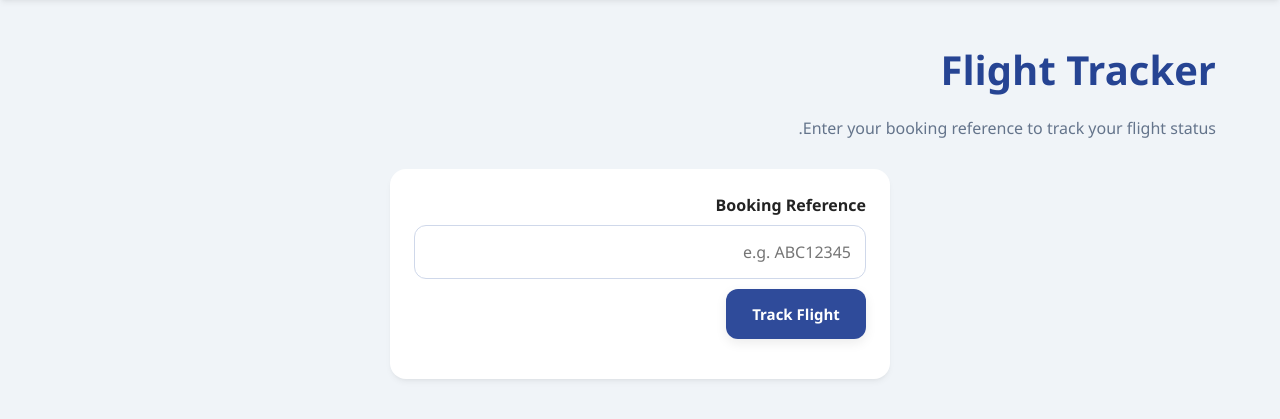
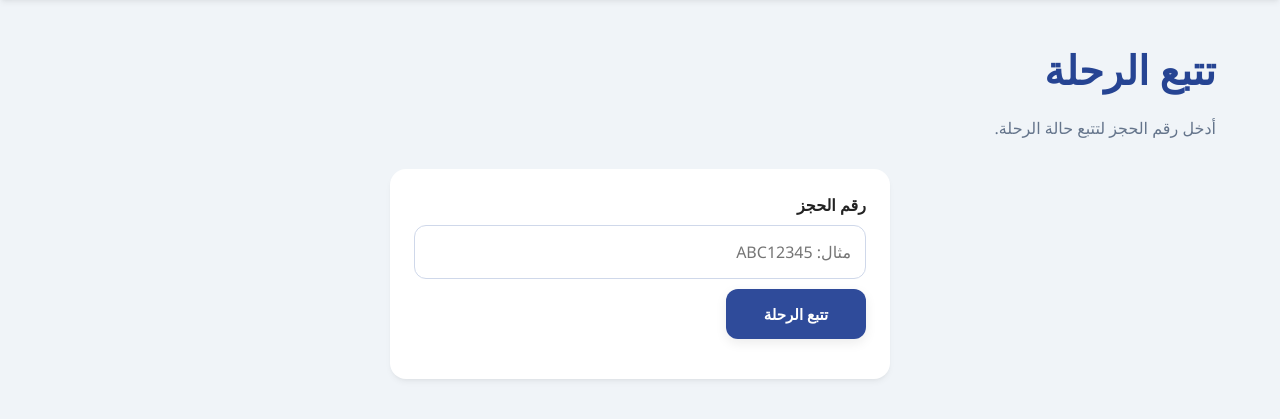
Before and after one commit to n-lovess/2850project, a Flask app: page /track in a window 1280 px wide. Shown: the part 98-517 px from the top of the page. Run offline with Flask 3, Linux system fonts and the light colour scheme; a user stored in the database is signed in; data that the repository does not hold is empty; parts of the project's set-up code (start-up, migrations or seed data) failed here and were passed over.

Commit message:
Translate flight tracker page

```diff
--- a/app.py
+++ b/app.py
@@ -290,6 +290,20 @@ translations = {
 "view_linked_flight": "View linked flight booking",
 "view_all_bookings": "View All My Bookings",
 "back_home": "Back to Home",
+
+"flight_tracker_title": "Flight Tracker",
+"flight_tracker": "Flight Tracker",
+"enter_reference": "Enter your booking reference to track your flight status.",
+"example_reference": "e.g. ABC12345",
+"track_flight": "Track Flight",
+"no_booking_found": "No booking found with that reference. Please check and try again.",
+"flight_date": "Flight Date",
+"departure": "Departure",
+"arrival": "Arrival",
+"airline": "Airline",
+"flight_cancelled": "Flight Cancelled",
+"flight_delayed": "Flight Delayed — check back for updates",
+"current_status": "Current Status",
     },
 
     "fr": {
@@ -603,6 +617,20 @@ translations = {
 "view_linked_flight": "Voir la réservation du vol",
 "view_all_bookings": "Voir toutes mes réservations",
 "back_home": "Retour à l'accueil",
+
+"flight_tracker_title": "Suivi de vol",
+"flight_tracker": "Suivi de vol",
+"enter_reference": "Entrez votre référence de réservation pour suivre votre vol.",
+"example_reference": "ex: ABC12345",
+"track_flight": "Suivre le vol",
+"no_booking_found": "Aucune réservation trouvée avec cette référence.",
+"flight_date": "Date du vol",
+"departure": "Départ",
+"arrival": "Arrivée",
+"airline": "Compagnie aérienne",
+"flight_cancelled": "Vol annulé",
+"flight_delayed": "Vol retardé — veuillez vérifier plus tard",
+"current_status": "Statut actuel",
 },
 
     "ar": {
@@ -916,6 +944,20 @@ translations = {
 "view_linked_flight": "عرض حجز الرحلة",
 "view_all_bookings": "عرض جميع حجوزاتي",
 "back_home": "العودة إلى الصفحة الرئيسية",
+
+"flight_tracker_title": "تتبع الرحلة",
+"flight_tracker": "تتبع الرحلة",
+"enter_reference": "أدخل رقم الحجز لتتبع حالة الرحلة.",
+"example_reference": "مثال: ABC12345",
+"track_flight": "تتبع الرحلة",
+"no_booking_found": "لم يتم العثور على حجز بهذا الرقم.",
+"flight_date": "تاريخ الرحلة",
+"departure": "المغادرة",
+"arrival": "الوصول",
+"airline": "شركة الطيران",
+"flight_cancelled": "تم إلغاء الرحلة",
+"flight_delayed": "الرحلة متأخرة — تحقق لاحقًا",
+"current_status": "الحالة الحالية",
 }
 }
 def get_translation():
--- a/templates/flight_tracker.html
+++ b/templates/flight_tracker.html
@@ -1,33 +1,33 @@
 {% extends "base.html" %}
 
-{% block title %}Flight Tracker - AirGo{% endblock %}
+{% block title %}{{ t.flight_tracker_title }} - AirGo{% endblock %}
 
 {% block content %}
-<h1>Flight Tracker</h1>
-<p class="subtitle">Enter your booking reference to track your flight status.</p>
+<h1>{{ t.flight_tracker }}</h1>
+<p class="subtitle">{{ t.enter_reference }}</p>
 
 <div class="card" style="max-width: 500px; margin: 0 auto 30px;">
     <form method="POST">
-        <label for="booking_reference">Booking Reference</label>
-        <input type="text" id="booking_reference" name="booking_reference" placeholder="e.g. ABC12345" required>
-        <button type="submit" class="btn" style="margin-top: 10px;">Track Flight</button>
+        <label for="booking_reference">{{ t.booking_reference }}</label>
+        <input type="text" id="booking_reference" name="booking_reference" placeholder="{{ t.example_reference }}" required>
+        <button type="submit" class="btn" style="margin-top: 10px;">{{ t.track_flight }}</button>
     </form>
 </div>
 
 {% if not_found %}
     <div class="card" style="text-align: center;">
-        <p style="color: #c0392b; font-weight: bold;">No booking found with that reference. Please check and try again.</p>
+        <p style="color: #c0392b; font-weight: bold;">{{ t.no_booking_found }}</p>
     </div>
 {% endif %}
 
 {% if booking %}
     <div class="card">
         <h2>{{ booking.departure_city }} ({{ booking.departure_code }}) → {{ booking.destination_city }} ({{ booking.destination_code }})</h2>
-        <p><strong>Booking Reference:</strong> {{ booking.booking_reference }}</p>
-        <p><strong>Flight Date:</strong> {{ booking.flight_date }}</p>
-        <p><strong>Departure:</strong> {{ booking.departure_time }} &nbsp;|&nbsp; <strong>Arrival:</strong> {{ booking.arrival_time }}</p>
-        <p><strong>Airline:</strong> {{ booking.airline }}</p>
-        <p><strong>Class:</strong> {{ booking.ticket_class }}</p>
+        <p><strong>{{ t.booking_reference }}:</strong> {{ booking.booking_reference }}</p>
+        <p><strong>{{ t.flight_date }}:</strong> {{ booking.flight_date }}</p>
+        <p><strong>{{ t.departure }}:</strong> {{ booking.departure_time }} &nbsp;|&nbsp; <strong>{{ t.arrival }}:</strong> {{ booking.arrival_time }}</p>
+        <p><strong>{{ t.airline }}:</strong> {{ booking.airline }}</p>
+        <p><strong>{{ t.class_label }}:</strong> {{ booking.ticket_class }}</p>
 
         <!-- status timeline -->
         <div class="tracker-timeline">
@@ -51,11 +51,11 @@
 
             {% if status == "Cancelled" %}
                 <div class="tracker-cancelled">
-                    <span>✖ Flight Cancelled</span>
+                    <span>✖ {{ t.flight_cancelled }}</span>
                 </div>
             {% elif status == "Delayed" %}
                 <div class="tracker-delayed">
-                    <span>⚠ Flight Delayed — check back for updates</span>
+                    <span>⚠ {{ t.flight_delayed }}</span>
                 </div>
                 <div class="tracker-steps">
                     {% for stage in stages %}
@@ -88,7 +88,7 @@
             {% endif %}
 
             <div class="tracker-status-badge status-{{ booking.flight_status | lower }}">
-                Current Status: {{ booking.flight_status }}
+               {{ t.current_status }}:  {{ booking.flight_status }}
             </div>
         </div>
     </div>
```
Also changed, not shown: bookings.db.
